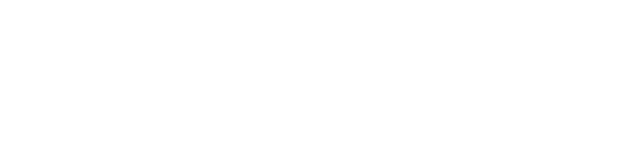
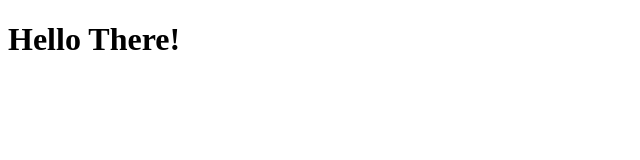
Before and after one commit to BssVS/BssVS.github.io, a plain HTML site: page index.html in a window 1280 px wide. Shown: the whole page, without its empty margins (0-640 px from the left). Drawn offline with Linux system fonts and the light colour scheme.

Commit message:
Update index.html

```diff
--- a/index.html
+++ b/index.html
@@ -3,5 +3,9 @@
 <head>
   <meta charset='UTF-8'>
   <meta name='viewport' content='width=device-width, initial-scale=1.0'>
-  <title>Hello There!</title>
+  <title>insert title</title>
 </head>
+<body>
+  <h1>Hello There!</h1>
+</body>
+</html>
```
